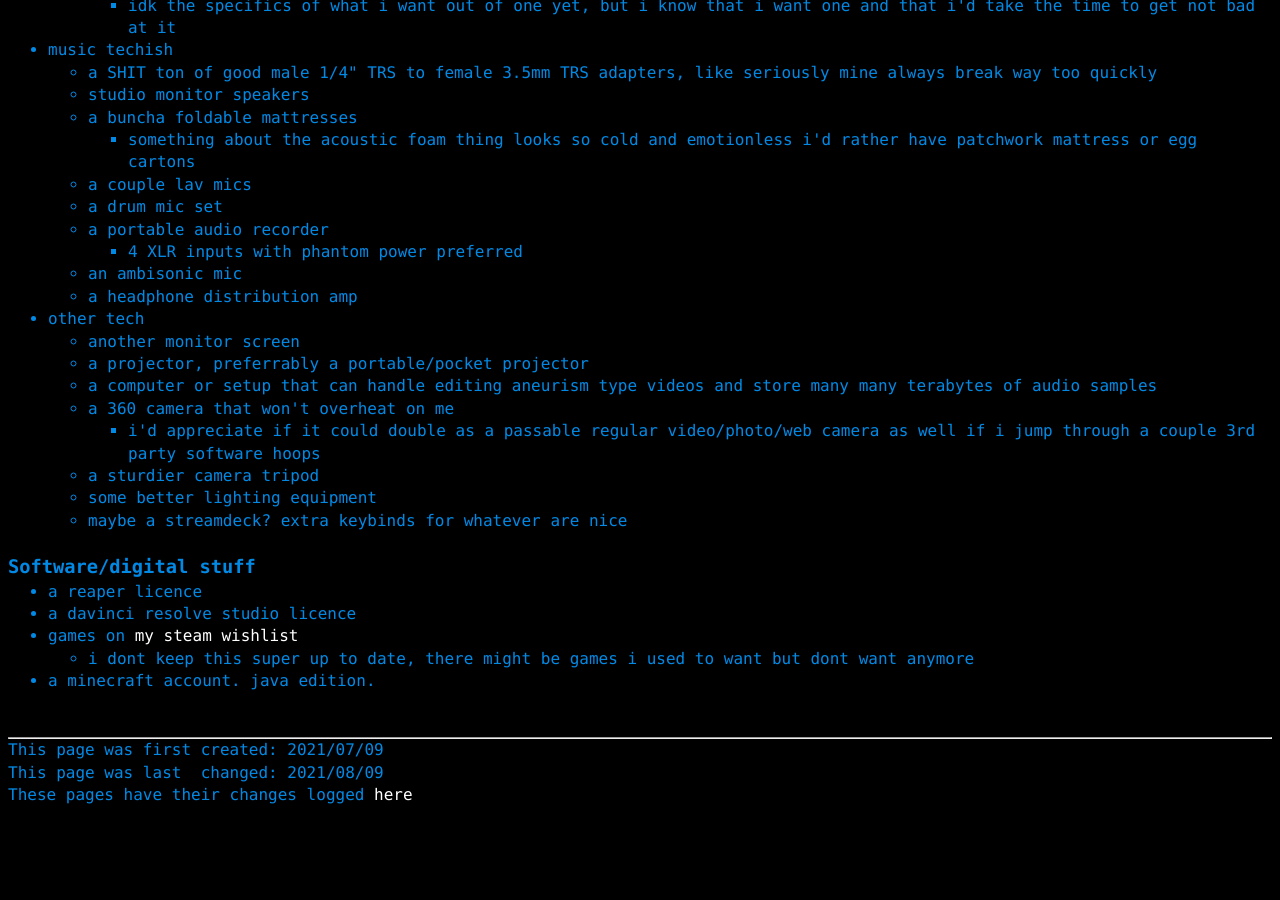
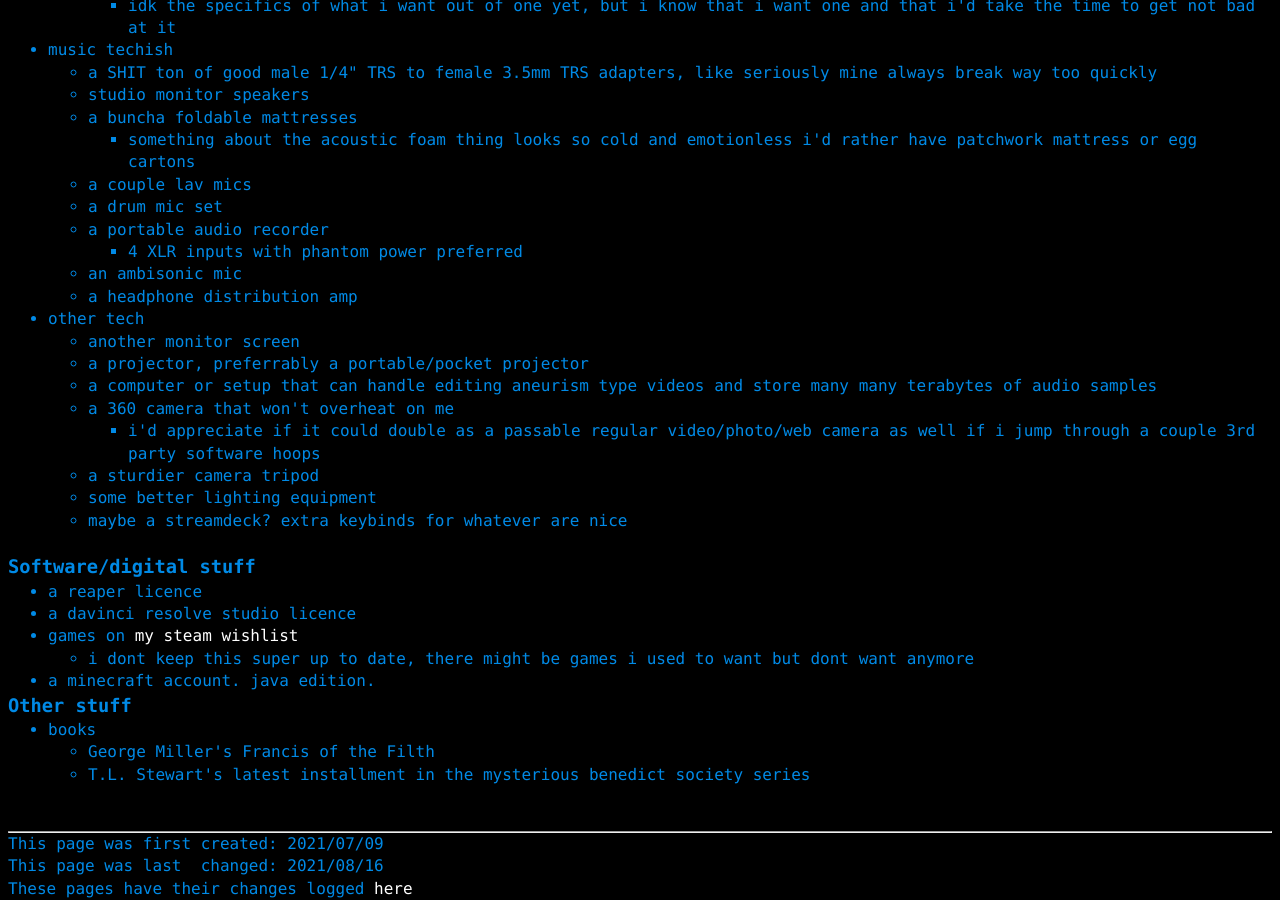
Before and after one commit to a-erfan-aa/a-erfan-aa.github.io, a Jekyll site: the page built from misc/things-i-want.html, in a window 1280 px wide and 900 px high, scrolled down 909 px. Built offline with Jekyll 4.4.1, drawn with Linux system fonts in a browser that asks for light colours; before the commit the page ends 1716 px from its top, so only the background shows below that.

Commit message:
add a couple books to things-i-want.html
added george miller's francis of the filth and TL Stewart's riddle of ages

also updated lastChanged of page

```diff
--- a/misc/things-i-want.html
+++ b/misc/things-i-want.html
@@ -2,7 +2,7 @@
 layout: default
 title: things i want
 firstCreated: 2021/07/09
-lastChanged: 2021/08/09
+lastChanged: 2021/08/16
 ---
 <!-- title and subtitle -->
 <div>
@@ -98,3 +98,15 @@
 			<li>a minecraft account. java edition.</li>
 		</ul>
 </div>
+
+<!-- other stuff -->
+<div>
+	<h3>Other stuff</h3>
+		<ul>
+			<li>books</li>
+				<ul>
+					<li>George Miller's Francis of the Filth</li>
+					<li>T.L. Stewart's latest installment in the mysterious benedict society series</li>
+				</ul>
+		</ul>
+</div>
```
